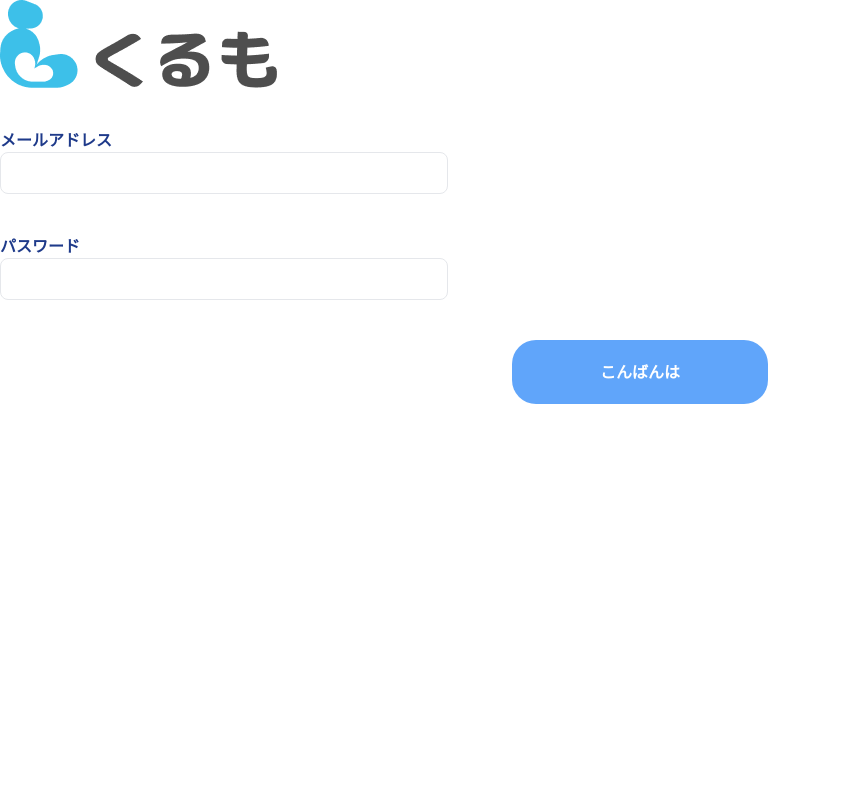
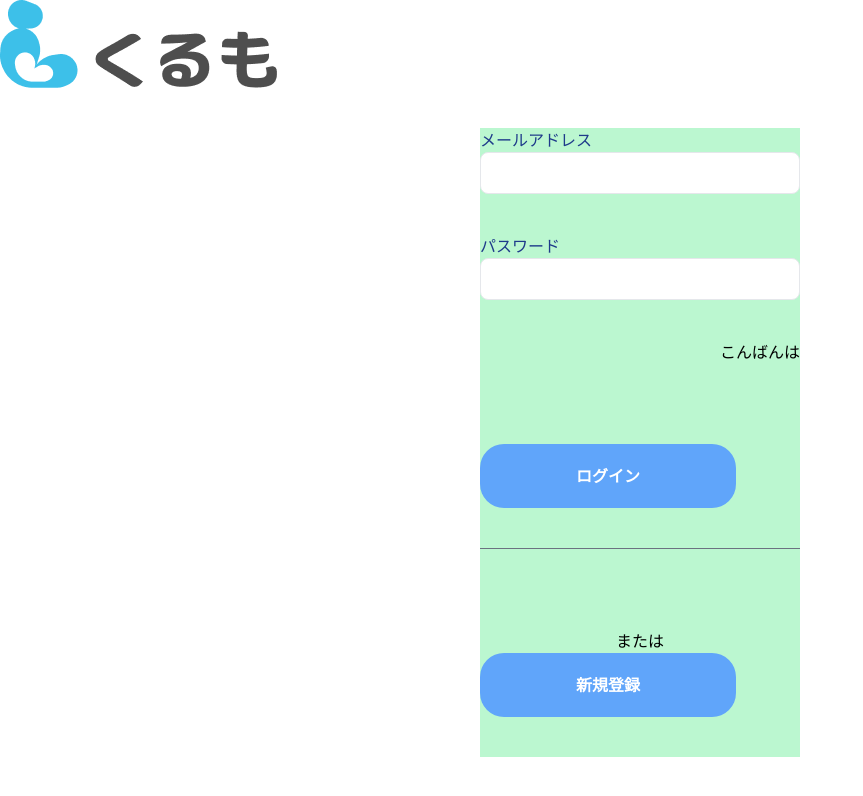
Before and after one commit to yuuya-1205/kurumo-web, a React (Vite) app in the folder kurumo-react/: page / in a window 1280 px wide. Shown: the top 796 px of the page, without its empty margins (0-863 px from the left). Built offline with nearby package versions, Linux system fonts and the light colour scheme.

Commit message:
feat: 一度プッシュ

```diff
--- a/kurumo-react/src/login/LoginPage.tsx
+++ b/kurumo-react/src/login/LoginPage.tsx
@@ -18,12 +18,26 @@ export default function LoginPage() {
             </header>
             {/* 中央揃えできない */}
             <img className="mb-10" src={base_logo} alt="Description of image" />
-            <div className="flex flex-col items-center  mb-2 h-screen">
-                <form className='text-left font-bold w-full '>
+
+
+            {/* まず、縦済みする。 */}
+            {/* ①これを中央揃えする。
+            ②幅を決める
+             */}
+            <div className="mx-auto w-80 h-100 bg-green-200">
+                <form >
                     <FormComponent text={"メールアドレス"} label={"mail"}></FormComponent>
                     <FormComponent text={"パスワード"} label={"password"}></FormComponent>
                 </form>
-                <ButtonComponent label={"こんばんは"} onButtonClick={handleSelectedRegisterPage}></ButtonComponent>
+
+                <div className="text-right mb-20">
+                    こんばんは
+                </div>
+                <ButtonComponent label={"ログイン"} onButtonClick={handleSelectedRegisterPage}></ButtonComponent>
+                <div className="flex-1 border-b border-gray-500 mb-20"></div>
+                <div className="text-center">または </div>
+                <ButtonComponent label={"新規登録"} onButtonClick={handleSelectedRegisterPage}></ButtonComponent>
+
             </div>
         </>
     );
```
